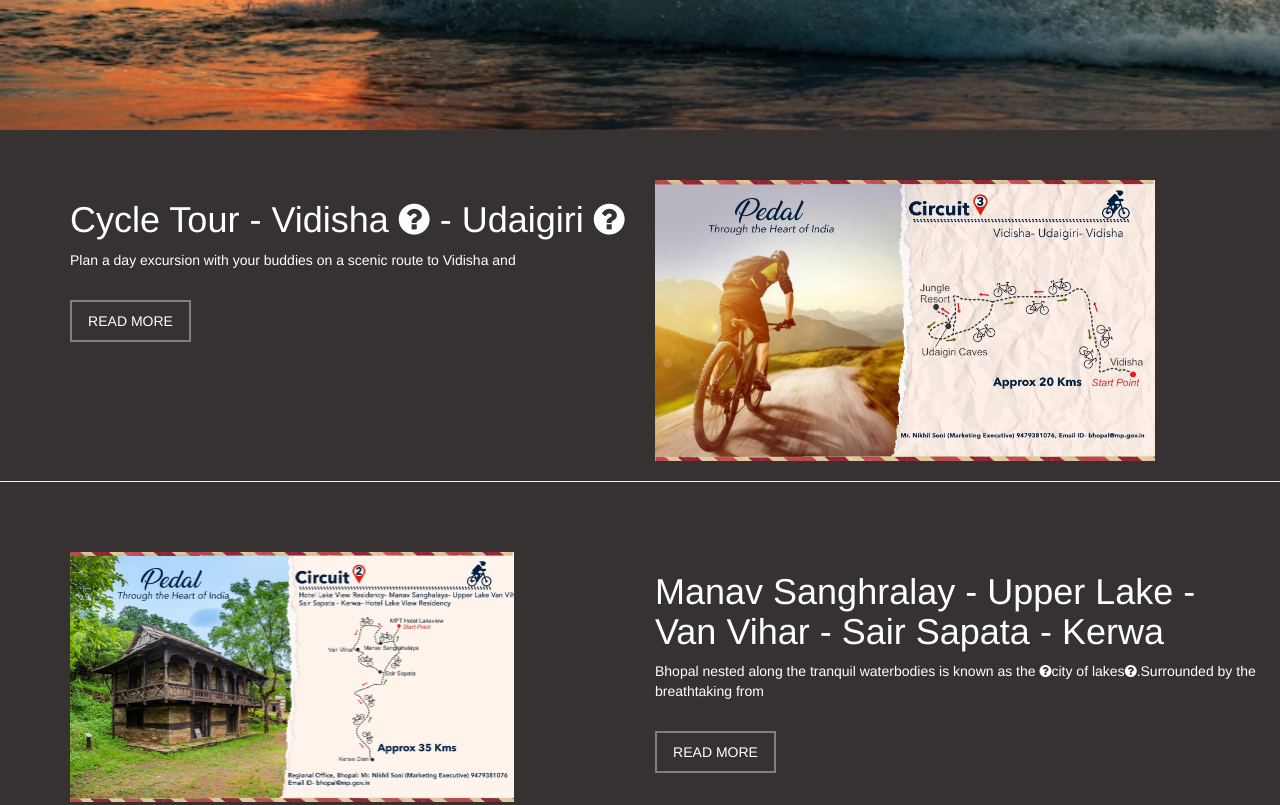
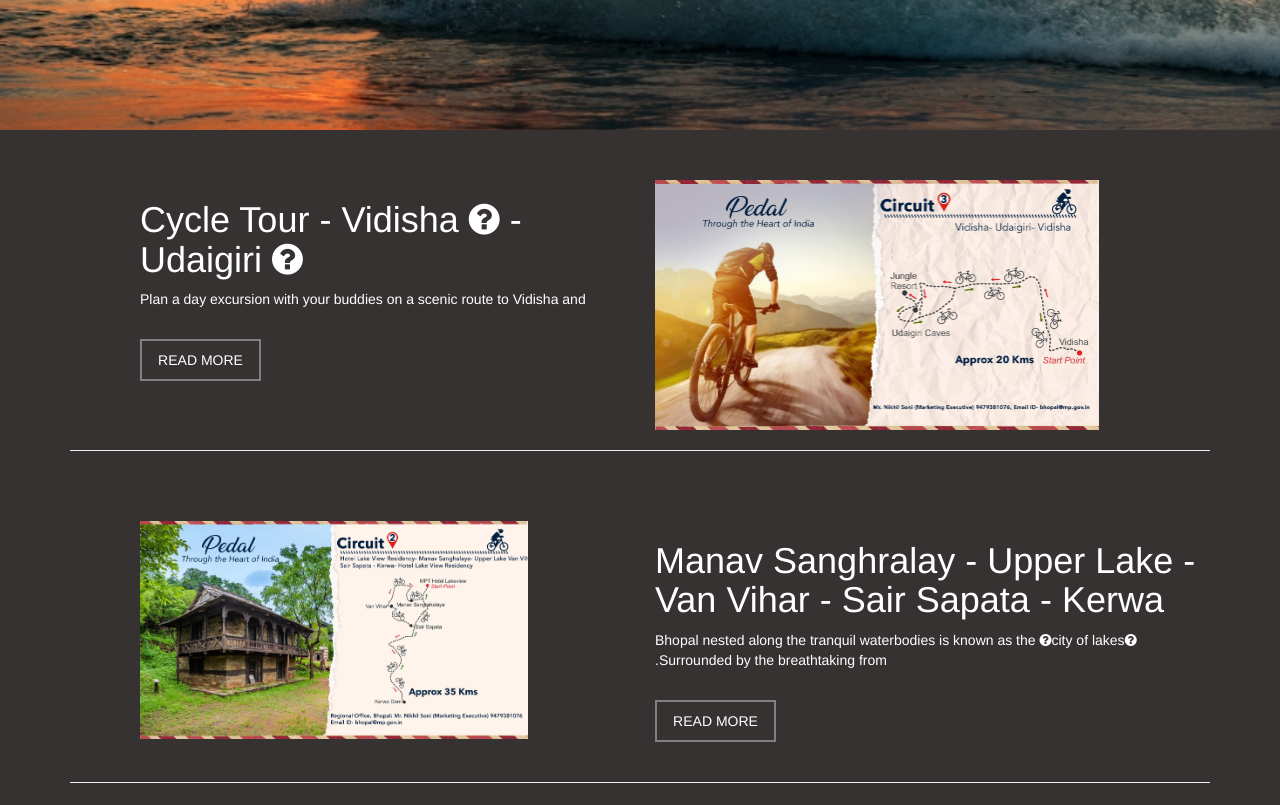
Before and after one commit to rajveer09/MP, a plain HTML site: page adventure.html in a window 1280 px wide. Shown: the part 520-1325 px from the top of the page. Drawn offline with nearby package versions, Linux system fonts and the light colour scheme.

Commit message:
container

```diff
--- a/adventure.html
+++ b/adventure.html
@@ -20,13 +20,15 @@
     </div>
 
     <div class="two-section">
+        <div class="container">
             <div class="row one">
                 <div class="col-lg-6 left">
                     <div class="margin">
                         <h1>Cycle Tour - Vidisha <span class="fa fa-question-circle"></span> - Udaigiri <span
                                 class="fa fa-question-circle"></span></h1>
                         <p>Plan a day excursion with your buddies on a scenic route to Vidisha and</p>
-                    <a href="https://en.wikipedia.org/wiki/Udayagiri_Caves" target="_blank"><button class="my-button">READ MORE</button></a>
+                        <a href="https://en.wikipedia.org/wiki/Udayagiri_Caves" target="_blank"><button
+                                class="my-button">READ MORE</button></a>
                     </div>
                 </div>
 
@@ -49,7 +51,8 @@
                     <p>Bhopal nested along the tranquil waterbodies is known as the <span
                             class="fa fa-question-circle"></span>city of lakes<span
                             class="fa fa-question-circle"></span>.Surrounded by the breathtaking from </p>
-                        <a href="https://en.wikipedia.org/wiki/Indira_Gandhi_Rashtriya_Manav_Sangrahalaya" target="_blank"><button class="my-button">READ MORE</button></a>
+                    <a href="https://en.wikipedia.org/wiki/Indira_Gandhi_Rashtriya_Manav_Sangrahalaya"
+                        target="_blank"><button class="my-button">READ MORE</button></a>
                 </div>
             </div>
 
@@ -62,7 +65,8 @@
                         <p>Take a day off to enjoy a cycling tour to Kerwa dam, a perfect gateway location for nature
                             lovers
                             and cyclists situated around 10km from the </p>
-                        <a href="https://en.wikipedia.org/wiki/Kerwa_Dam" target="_blank"><button class="my-button">READ MORE</button></a>
+                        <a href="https://en.wikipedia.org/wiki/Kerwa_Dam" target="_blank"><button class="my-button">READ
+                                MORE</button></a>
                     </div>
                 </div>
 
@@ -86,7 +90,8 @@
                         sports
                         activities to refresh yourself from within. with a plethora of options ranging from the speed bo
                     </p>
-                <a href="https://en.wikipedia.org/wiki/Hanuwantiya" target="_blank"><button class="my-button">READ MORE</button></a>
+                    <a href="https://en.wikipedia.org/wiki/Hanuwantiya" target="_blank"><button class="my-button">READ
+                            MORE</button></a>
 
                 </div>
             </div>
@@ -101,7 +106,8 @@
                             Pradesh , with its rich and lust forests , is home to a plethora of fauna, including the
                             densest
                             popul</p>
-                        <a href="https://www.thrillophilia.com/camping-in-madhya-pradesh" target="_blank"><button class="my-button">READ MORE</button></a>
+                        <a href="https://www.thrillophilia.com/camping-in-madhya-pradesh" target="_blank"><button
+                                class="my-button">READ MORE</button></a>
                     </div>
                 </div>
 
@@ -113,6 +119,7 @@
             <div class="row">
                 <div class="col-md-12 more">
                     <button class="my-button btn1">VIEW MORE</button>
+                </div>
             </div>
         </div>
 
```
Lines whose indentation alone changed are shown as unchanged.
